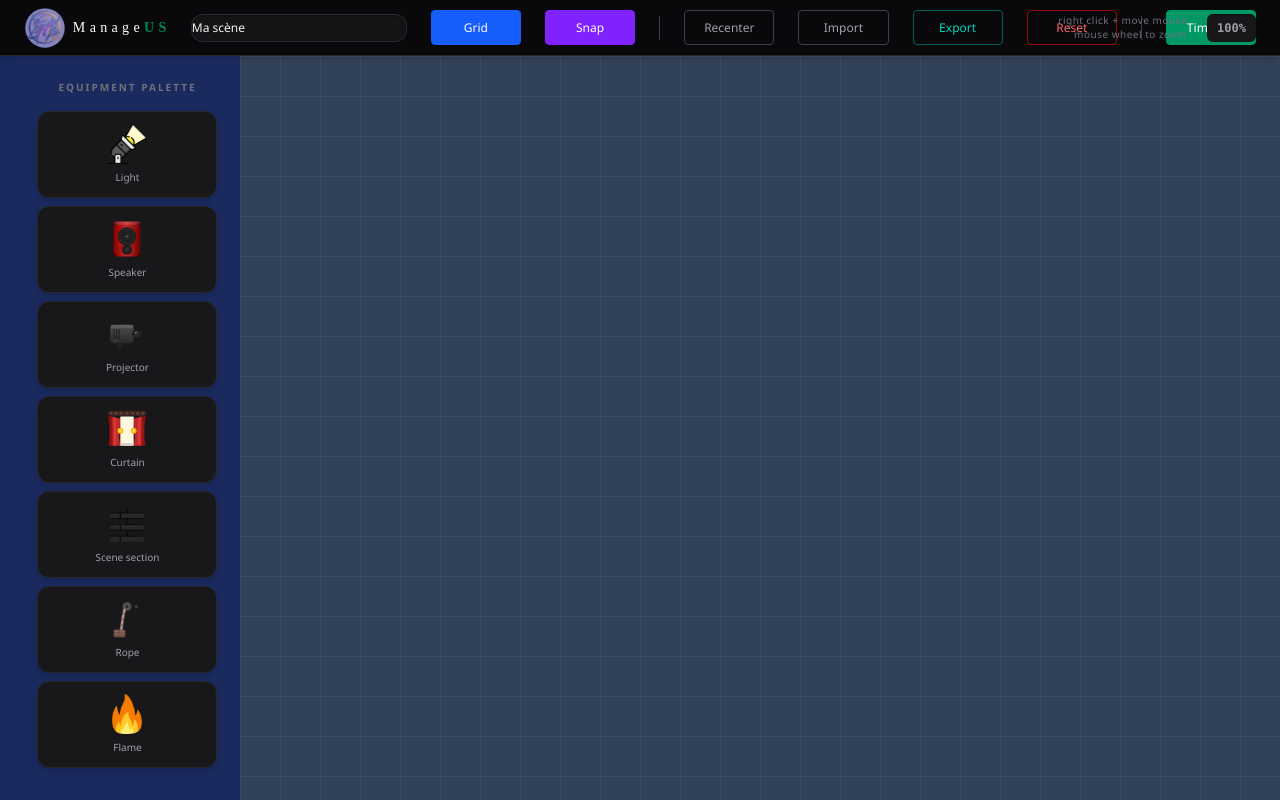
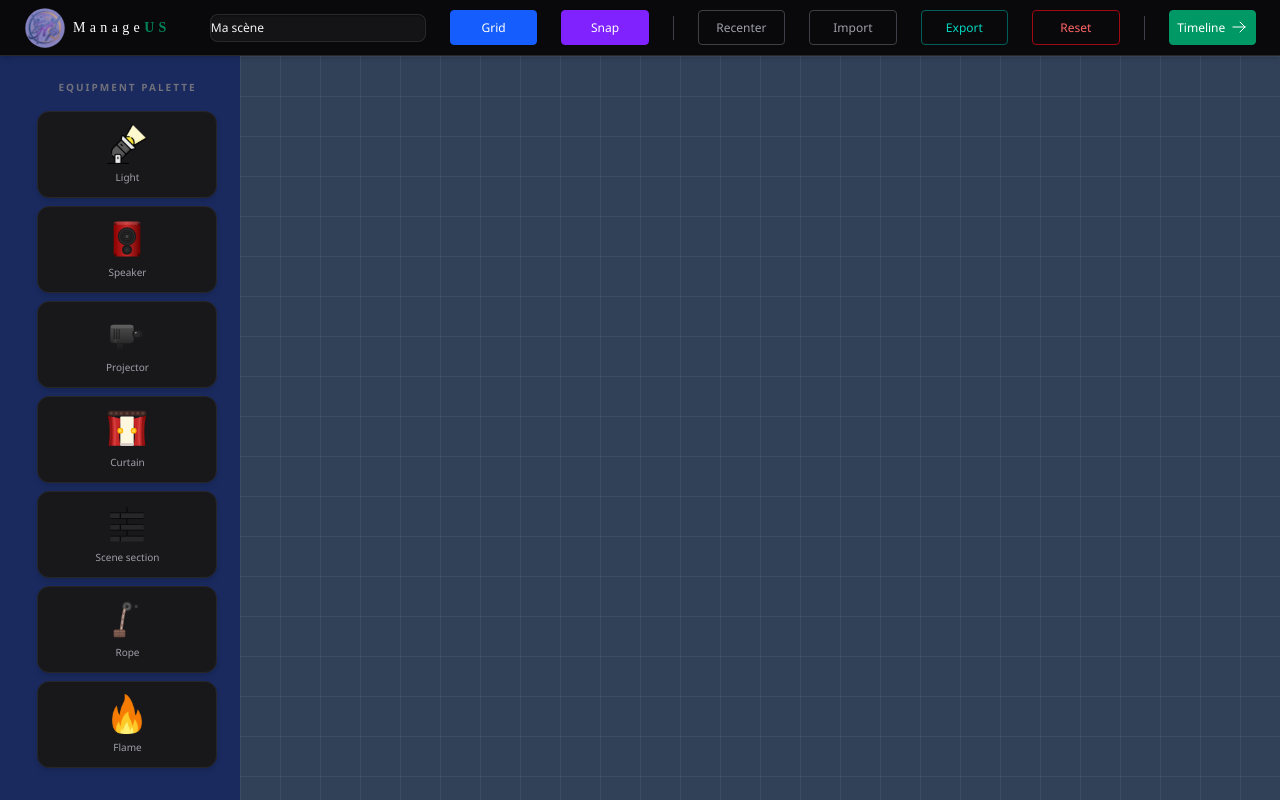
Before and after one commit to old-granny/ManageUS, a React (Vite) app in the folder frontend/: page / in a window 1280 px wide. Built offline with nearby package versions, Linux system fonts and the light colour scheme.

Commit message:
DernierPushCorrectionArrows

```diff
--- a/frontend/src/components/SceneEditor/headbar.tsx
+++ b/frontend/src/components/SceneEditor/headbar.tsx
@@ -1,3 +1,5 @@
+import { ArrowRightIcon } from '@heroicons/react/24/outline';
+
 interface HeadbarProps {
     sceneName: string;
     onSceneNameChange: (value: string) => void;
@@ -54,13 +56,13 @@ export function Headbar({
                     value={sceneName}
                     onChange={e => onSceneNameChange(e.target.value)}
                     placeholder="Scene name..."
-                    className="bg-zinc-900/80 border border-zinc-700/50 rounded-xl text-zinc-100 h-7 w-54 outline-none focus:border-emerald-500 focus:ring-2 focus:ring-emerald-500/20 transition-all font-medium text-xs placeholder-zinc-600 shadow-[inset_0_1px_2px_rgba(0,0,0,0.4)]"
+                    className="bg-zinc-900/80 border border-zinc-700/50 rounded-lg text-zinc-100 h-7 w-54 outline-none focus:border-emerald-500 focus:ring-2 focus:ring-emerald-500/20 transition-all font-medium text-xs placeholder-zinc-600 shadow-[inset_0_1px_2px_rgba(0,0,0,0.4)]"
                 />
             </div>
 
             <button
                 onClick={onToggleGrid}
-                className={`w-[6.5rem] py-2 rounded text-sm font-medium border transition-colors cursor-pointer ${
+                className={`w-[5.5rem] py-2 rounded text-sm font-medium border transition-colors cursor-pointer ${
                     showGrid
                         ? 'bg-blue-600 text-white border-blue-600 hover:bg-blue-500'
                         : 'bg-transparent text-zinc-400 border-zinc-700 hover:border-zinc-500 hover:text-zinc-200'
@@ -71,7 +73,7 @@ export function Headbar({
 
             <button
                 onClick={onToggleSnapToGrid}
-                className={`w-[6.5rem] py-2 rounded text-sm font-medium border transition-colors cursor-pointer ${
+                className={`w-[5.5rem] py-2 rounded text-sm font-medium border transition-colors cursor-pointer ${
                     snapToGrid
                         ? 'bg-violet-600 text-white border-violet-600 hover:bg-violet-500'
                         : 'bg-transparent text-zinc-400 border-zinc-700 hover:border-zinc-500 hover:text-zinc-200'
@@ -84,28 +86,28 @@ export function Headbar({
 
             <button
                 onClick={onResetCamera}
-                className="w-[6.5rem] py-2 rounded text-sm font-medium border transition-colors cursor-pointer bg-transparent text-zinc-400 border-zinc-700 hover:border-zinc-500 hover:text-zinc-200"
+                className="w-[5.5rem] py-2 rounded text-sm font-medium border transition-colors cursor-pointer bg-transparent text-zinc-400 border-zinc-700 hover:border-zinc-500 hover:text-zinc-200"
             >
                 Recenter
             </button>
 
             <button
                 onClick={onImport}
-                className="w-[6.5rem] py-2 rounded text-sm font-medium border transition-colors cursor-pointer bg-transparent text-zinc-400 border-zinc-700 hover:border-zinc-500 hover:text-zinc-200"
+                className="w-[5.5rem] py-2 rounded text-sm font-medium border transition-colors cursor-pointer bg-transparent text-zinc-400 border-zinc-700 hover:border-zinc-500 hover:text-zinc-200"
             >
                 Import
             </button>
 
             <button
                 onClick={onExport}
-                className="w-[6.5rem] py-2 rounded text-sm font-medium border transition-colors cursor-pointer bg-transparent text-teal-400 border-teal-800 hover:bg-teal-950 hover:border-teal-600"
+                className="w-[5.5rem] py-2 rounded text-sm font-medium border transition-colors cursor-pointer bg-transparent text-teal-400 border-teal-800 hover:bg-teal-950 hover:border-teal-600"
             >
                 Export
             </button>
 
             <button
                 onClick={onReset}
-                className="w-[6.5rem] py-2 rounded text-sm font-medium border transition-colors cursor-pointer bg-transparent text-red-400 border-red-800 hover:bg-red-950 hover:border-red-600"
+                className="w-[5.5rem] py-2 rounded text-sm font-medium border transition-colors cursor-pointer bg-transparent text-red-400 border-red-800 hover:bg-red-950 hover:border-red-600"
             >
                 Reset
             </button>
@@ -114,12 +116,12 @@ export function Headbar({
 
             <button
                 onClick={onGoToTimeline}
-                className="w-[6.5rem] py-2 rounded text-sm font-medium border transition-colors cursor-pointer bg-emerald-600 text-white border-emerald-600 hover:bg-emerald-500"
+                className="w-[5.5rem] py-2 rounded text-sm font-medium border transition-colors cursor-pointer bg-emerald-600 text-white border-emerald-600 hover:bg-emerald-500 flex items-center gap-1.5 justify-center"
             >
-                Timeline
+                Timeline <ArrowRightIcon className="w-4 h-4" />
             </button>
 
-            <div className="hidden xl:flex absolute right-6 top-1/2 -translate-y-1/2 items-center gap-5 whitespace-nowrap">
+            <div className="hidden 2xl:flex absolute right-6 top-1/2 -translate-y-1/2 items-center gap-5 whitespace-nowrap">
                 <div className="flex flex-col items-end text-[10px] font-medium text-zinc-500 tracking-wider">
                     <span>right click + move mouse</span>
                     <span>mouse wheel to zoom</span>
--- a/frontend/src/components/Timeline/headbar.tsx
+++ b/frontend/src/components/Timeline/headbar.tsx
@@ -1,4 +1,5 @@
 import { useState } from 'react';
+import { ArrowLeftIcon } from '@heroicons/react/24/outline';
 import configData  from '../../config.json'
 
 interface HeadbarTimeLineProps {
@@ -233,11 +234,16 @@ export function HeadbarTimeLine({ onSave, onUpload, onGoToSceneEditor }: Headbar
       )}
 
       <div className="ml-auto flex items-center gap-3">
-        <button onClick={onSave} className={`${btn} bg-transparent text-zinc-400 border-zinc-700 hover:border-zinc-500 hover:text-zinc-200`}>
+        <button onClick={onSave}
+          className={`${btn} bg-transparent text-zinc-400 border-zinc-700 hover:border-zinc-500 hover:text-zinc-200`}
+          >
           Save timeline
         </button>
-        <button onClick={onGoToSceneEditor} className={`${btn} bg-transparent text-zinc-400 border-zinc-700 hover:border-zinc-500 hover:text-zinc-200`}>
-          Modify the current scene
+        <button onClick={onGoToSceneEditor}
+                className="w-[12rem] py-1.5 rounded text-sm font-medium border transition-colors cursor-pointer bg-emerald-600 text-white border-emerald-600 hover:bg-emerald-500 flex items-center gap-1.5 justify-center"
+                >
+                  <ArrowLeftIcon className="w-4 h-4" />
+           Modify the current scene
         </button>
       </div>
     </header>
```
